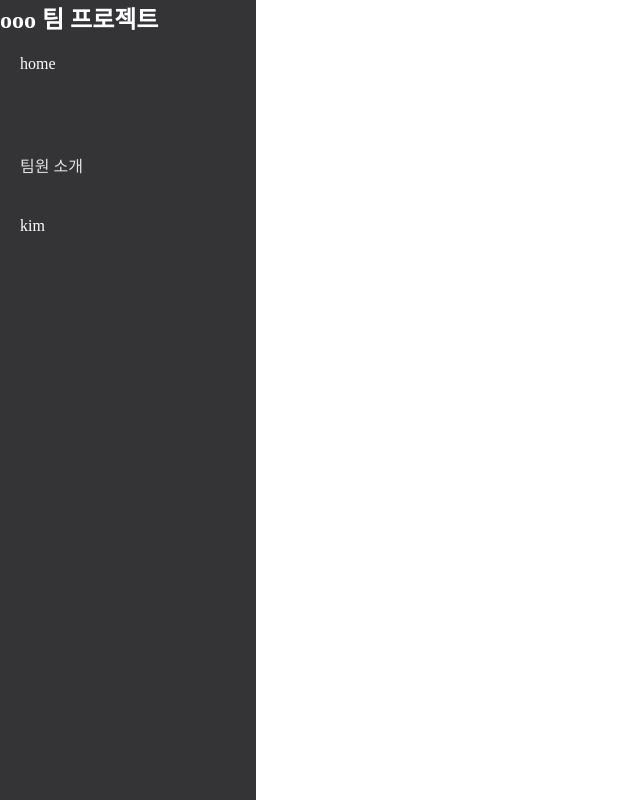
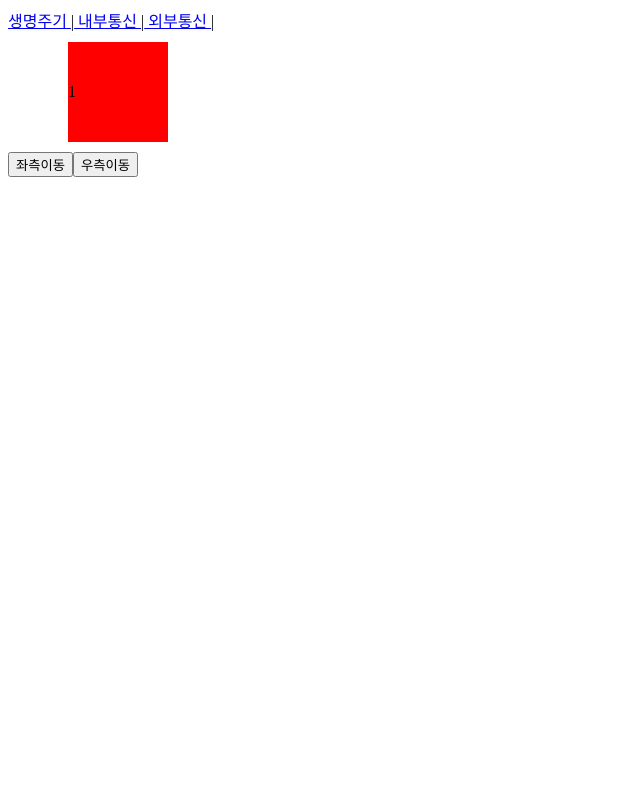
Before and after one commit to jihwangim09-design/2026_react, a React (Vite) app: page / in a window 1280 px wide. Shown: the whole page, without its empty margins (0-640 px from the left). Built offline with nearby package versions, Linux system fonts and the light colour scheme.

Commit message:
0917 1132

```diff
--- a/package.json
+++ b/package.json
@@ -10,6 +10,7 @@
     "preview": "vite preview"
   },
   "dependencies": {
+    "axios": "^1.20.0",
     "react": "^19.2.8",
     "react-dom": "^19.2.8",
     "react-router-dom": "^7.18.4"
--- /dev/null
+++ b/src/example/day05/App.jsx
@@ -0,0 +1,12 @@
+import { Route, Routes } from "react-router-dom";
+import TopNavi from "./TopNavi";
+import Lifecycle from "./Lifecycle";
+
+export default function App( props ){
+    return (<>
+        <TopNavi> </TopNavi>
+        <Routes>
+            <Route path="/" element={ <Lifecycle /> }/>
+        </Routes>
+    </>)
+}
--- /dev/null
+++ b/src/example/day05/Lifecycle.jsx
@@ -0,0 +1,41 @@
+import { useEffect, useState } from "react"
+
+function MoveBox( props ){
+    const [ position , setPosition ] = useState(props.initPosition);
+    // position: 박스가 화면에서 얼마나 좌우로 밀려있는지 저장하는 값.
+    // 시작값은 부모(Lifecycle)가 넘겨준 props.initPosition(=50).
+    const [leftCount , setLeftCount ] = useState( 1 ); // leftCount: 화면에 표시할 숫자. 시작값은 1.
+    const boxStyle = {
+        backgroundColor : 'red' , position : 'relative' , testAlign : 'center',
+        width:'100px' , height:'100px', margin: '10px', lineHeight: '100px',
+        left: `${position}px`
+    }
+    const moveLeft = ( ) => {
+        setPosition( ()=> position-20 );
+        setLeftCount( () => leftCount +1 );
+    }
+    const moveRight = () => { setPosition( ()=> position + 20 ) }
+
+    // ************** 생명주기 ************** //
+    useEffect( ()=>{
+        console.log( 'useEffect 실행 --> 마운트')
+        return ()=>{
+            console.log( 'useEffect 실행 --> 언마운트')
+        }
+    // } ); // [1] 의존생 배열 생략 : 최초1번실행 , 업데이트
+    // } , [] ); // [2] 의존성 배열 공백 : 최초1번실행
+    },[ leftCount ]); // [3] 의존성 배열 특정 변수 : 최초1번실행 , 특정변수업데이트
+
+    console.log( 'return실행 --> 렌더링 ')
+    return (<>
+        <div style={ boxStyle }>{ leftCount }</div>
+        <button onClick={ moveLeft }> 좌측이동 </button>
+        <button onClick={ moveRight }> 우측이동 </button>
+    </>)
+}
+
+export default function Lifecycle( props ){
+    return (<>
+        <MoveBox initPosition={50} ></MoveBox>
+    </>)
+}
--- /dev/null
+++ b/src/example/day05/TopNavi.jsx
@@ -0,0 +1,11 @@
+import { NavLink } from "react-router-dom";
+
+export default function TopNavi( props ){
+    return (<>
+        <div>
+            <NavLink to="/"> 생명주기 </NavLink> |
+            <NavLink to="/local"> 내부통신 </NavLink> |
+            <NavLink to="/external"> 외부통신 </NavLink> |
+        </div>
+    </>)
+}
--- a/src/main.jsx
+++ b/src/main.jsx
@@ -35,7 +35,16 @@
 // import practice2 from "./example/practice/practice2";
 // create.render( <practice2/>)
 
-import { BrowserRouter } from "react-router-dom"; // 라우터 라이브러리 가져오기
-import App2 from "./example/practice3/App";
+// import { BrowserRouter } from "react-router-dom"; // 라우터 라이브러리 가져오기
+// import App2 from "./example/practice3/App";
 // 2. 최조 렌더링 되는 컴포넌트 앞뒤로 라우터컴포넌트 감싼다.
-create.render( <BrowserRouter> <App2/> </BrowserRouter>)
+// create.render( <BrowserRouter> <App2/> </BrowserRouter>)
+
+{/* 최초 렌더링 컴포넌트 감싼다. */}
+import App from "./example/day05/App";
+import { BrowserRouter } from "react-router-dom";
+create.render(
+    <BrowserRouter>
+    <App/>
+    </BrowserRouter>
+)
```
Also changed, not shown: 1 other file (tests, documents, lock files or other folders).
